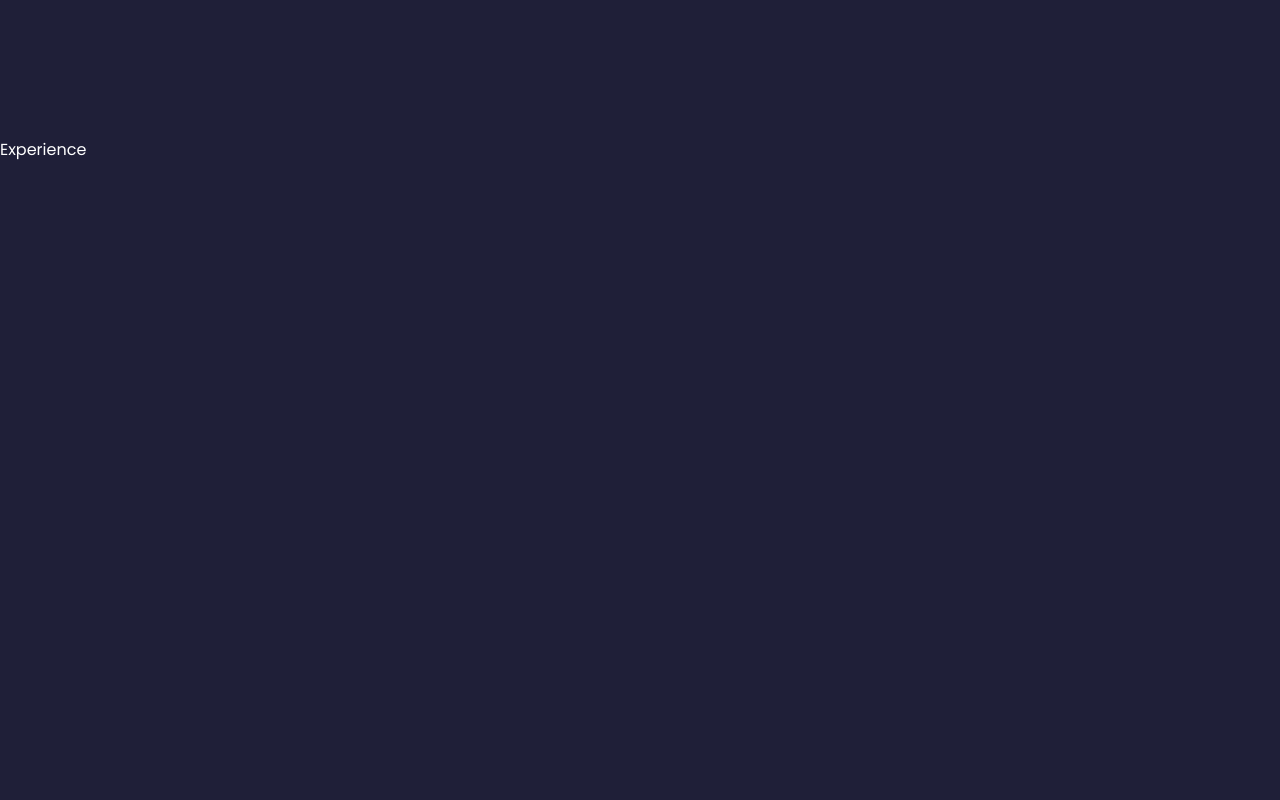
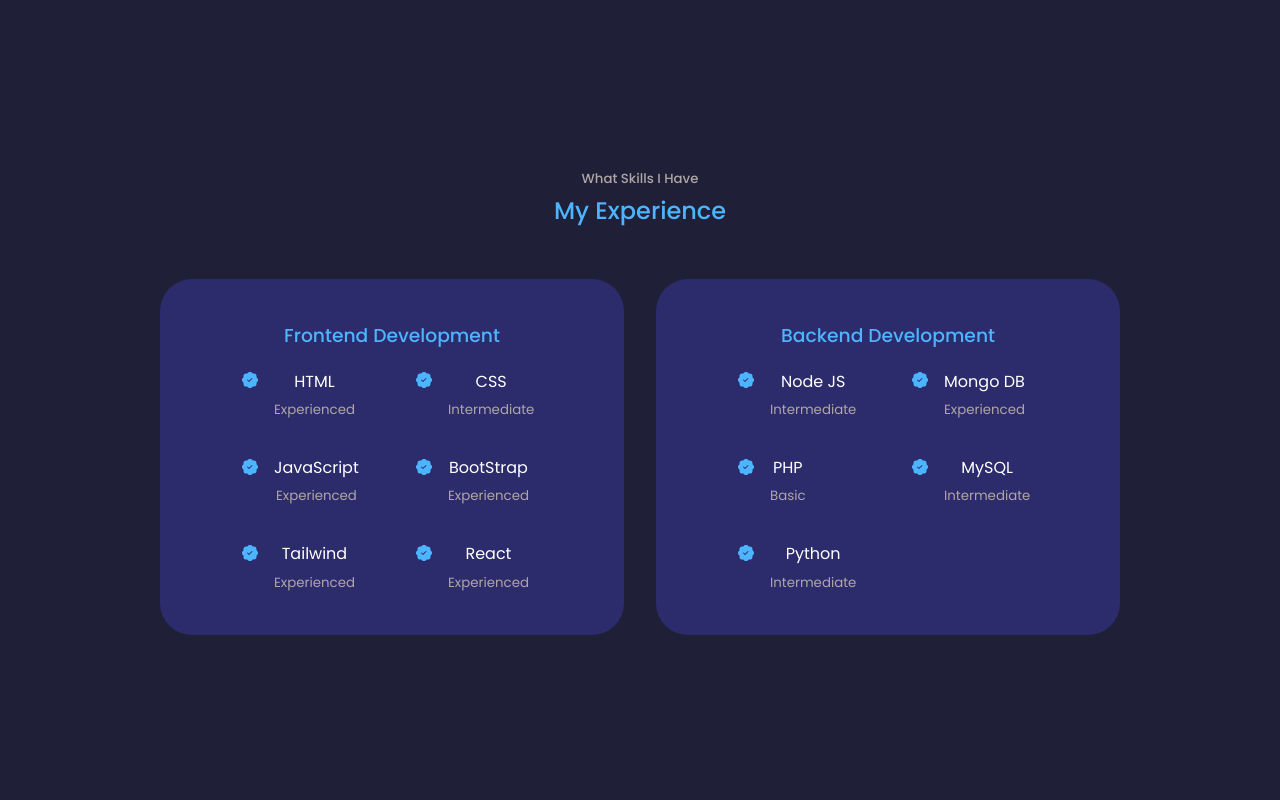
Before and after one commit to Mohammed-Lashein/react-portfolio, a React (Vite) app: page / in a window 1280 px wide. Shown: the part 1720-2520 px from the top of the page. Built offline with nearby package versions, Linux system fonts and the light colour scheme.

Commit message:
finished experience component

```diff
--- a/src/components/about/about.css
+++ b/src/components/about/about.css
@@ -51,6 +51,9 @@
     font-size: 0.7rem;
     color: var(--color-light);
 }
+.about__content {
+    text-align: center;
+}
 .about__content p {
     margin: 2rem 0 2.6rem;
     color: var(--color-light);
--- a/src/components/experience/Experience.jsx
+++ b/src/components/experience/Experience.jsx
@@ -1,6 +1,48 @@
+// BsFillPatchCheckFill
+import {BsFillPatchCheckFill} from 'react-icons/bs'
+import frontEndExperience from './front-end-experience'
+import backEndExperience from './back-end-experience'
+import './experience.css'
 const Experience = () => {
   return (
-    <section id='experience'>Experience</section>
+    <section id='experience'>
+        <h5>What skills I have</h5>
+        <h2>My Experience</h2>
+        <div className="container experience__container">
+          <div className="experience__front-end">
+            <h3>frontend development</h3>
+            <div className="experience__technologies">
+            {frontEndExperience.map((experience) => {
+              return (
+                  <article className="experience__techonology" key={experience.id}>
+                    <experience.icon className='experience__icon'/>
+                    <div>
+                    <div className='title'>{experience.title}</div>
+                    <small className='text-light'>{experience.level}</small>
+                    </div>
+                  </article>
+              )
+            })}
+              </div>
+          </div>
+          <div className="experience__back-end">
+            <h3>Backend development</h3>
+          <div className="experience__technologies">
+            {backEndExperience.map((experience) => {
+              return (
+                <article className="experience__techonology" key={experience.id}>
+                  <experience.icon className='experience__icon'/>
+                  <div>
+                    <div className='title'>{experience.title}</div>
+                    <small className='text-light'>{experience.level}</small>
+                    </div>
+                </article>
+            )
+            })}
+          </div>
+          </div>
+      </div>
+    </section>
   )
 }
 export default Experience
--- /dev/null
+++ b/src/components/experience/back-end-experience.js
@@ -0,0 +1,32 @@
+import {BsFillPatchCheckFill} from 'react-icons/bs'
+
+const backEndExperience = [
+    {   id : 'Node JS',
+        title: 'Node JS',
+        level: 'Intermediate',
+        icon: BsFillPatchCheckFill,
+    },
+    {   id : 'Mongo DB',
+        title: 'Mongo DB',
+        level: 'Experienced',
+        icon: BsFillPatchCheckFill,
+    },
+    {   id : 'PHP',
+        title: 'PHP',
+        level: 'Basic',
+        icon: BsFillPatchCheckFill,
+    },
+    {   id : 'MySQL',
+        title: 'MySQL',
+        level: 'Intermediate',
+        icon: BsFillPatchCheckFill,
+    },
+    {   id : 'Python',
+        title: 'Python',
+        level: 'Intermediate',
+        icon: BsFillPatchCheckFill,
+    },
+];
+
+
+export default backEndExperience;
--- a/src/components/experience/experience.css
+++ b/src/components/experience/experience.css
@@ -0,0 +1,86 @@
+#experience {
+    margin-top: 10rem;
+    height: 70vh;
+}
+.container.experience__container {
+    display: grid;
+    grid-template-columns: 1fr 1fr;
+    gap: 2rem;
+
+}
+.experience__front-end,
+.experience__back-end {
+    padding: 2.4rem 5rem;
+    text-align: center;
+    background-color: var(--color-bg-variant);
+    transition: var(--transition);
+    border: 2px solid transparent;
+    border-radius: 2rem;
+    cursor: default;
+}
+.experience__front-end:hover,
+.experience__back-end:hover {
+    background-color: transparent;
+    border-color: var(--color-primary-variant);
+}
+
+
+
+.experience__front-end > h3,
+.experience__back-end > h3 {
+    color: var(--color-primary);
+    margin-bottom: 1rem;
+}
+
+.experience__technologies {
+    display: grid;
+    grid-template-columns: 1fr 1fr;
+    row-gap: 2rem;
+    column-gap: 3rem;
+}
+.experience__techonology {
+    display: flex;
+
+    gap: 1rem;
+}
+.experience__technology:nth-child(9) {
+    justify-content: flex-start;
+    gap: 2rem;
+}
+.experience__icon {
+    color: var(--color-primary);
+    margin-top: 0.3rem;
+}
+.experience__techonology .title {
+    color: var(--color-white);
+}
+@media screen and (max-width: 1024px) {
+    .container.experience__container {
+        grid-template-columns: 1fr;
+    }
+    .experience__front-end,
+    .experience__back-end {
+        width: 80%;
+        padding: 2rem;
+        margin: 0 auto;
+}
+.experience__technologies {
+    padding: 1rem;
+}
+#experience {
+    margin-top: -7rem;
+}
+}
+@media screen and (max-width: 600px) {
+    .container.experience__container {
+        gap: 1rem;
+    }
+    .experience__front-end,
+    .experience__back-end {
+        width: 100%;
+        padding: 2rem 1rem;
+}
+#experience {
+    margin-top: 25rem;
+}
+}
--- /dev/null
+++ b/src/components/experience/front-end-experience.js
@@ -0,0 +1,35 @@
+import {BsFillPatchCheckFill} from 'react-icons/bs'
+
+const frontEndExperience = [
+    {   id: 'HTML',
+        title: 'HTML',
+        level: 'Experienced',
+        icon: BsFillPatchCheckFill,
+    },
+    {   id: 'CSS',
+        title: 'CSS',
+        level: 'Intermediate',
+        icon: BsFillPatchCheckFill,
+    },
+    {   id: 'JavaScript',
+        title: 'JavaScript',
+        level: 'Experienced',
+        icon: BsFillPatchCheckFill,
+    },
+    {   id: 'BootStrap',
+        title: 'BootStrap',
+        level: 'Experienced',
+        icon: BsFillPatchCheckFill,
+    },
+    {   id: 'Tailwind',
+        title: 'Tailwind',
+        level: 'Experienced',
+        icon: BsFillPatchCheckFill,
+    },
+    {   id: 'React',
+        title: 'React',
+        level: 'Experienced',
+        icon: BsFillPatchCheckFill,
+    },
+];
+export default frontEndExperience;
--- a/src/index.css
+++ b/src/index.css
@@ -35,6 +35,7 @@
 }
 h1,h2,h3,h4,h5 {
     font-weight: 500;
+    text-transform: capitalize;
 }
 h1 {
     font-size: 2.5rem;
@@ -102,4 +103,7 @@
     section > h2 {
         margin-bottom: 2rem;
     }
+    section {
+        margin-top: 25rem;
+    }
 }
```
